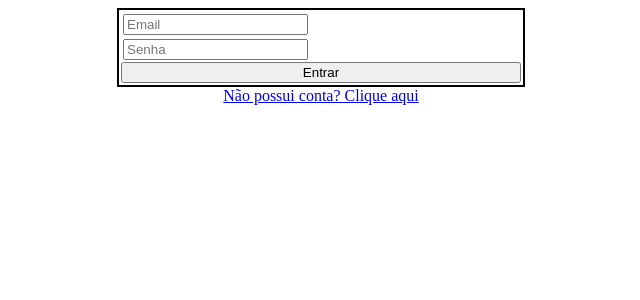
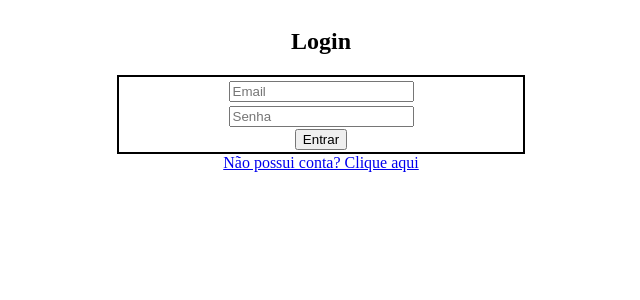
Before and after one commit to DavidSheltonSF/crudFlask, a Flask app: page /login in a window 1280 px wide. Shown: the top 300 px of the page, without its empty margins (319-959 px from the left). Run offline with Flask 3, Linux system fonts and the light colour scheme.

Commit message:
Update edit.html, login.html, register.html: Add h1 tag

```diff
--- a/templates/edit.html
+++ b/templates/edit.html
@@ -10,6 +10,7 @@
 </head>
 <body>
     <section class="flex-center column-container">
+        <h1>Edit</h1>
         <div class="form-container">
             <form class="site-form" action="http://127.0.0.1:5000/edit/{{usuario.email}}" enctype="multipart/form-data" method="POST">
                 <span class="input-container">
--- a/templates/login.html
+++ b/templates/login.html
@@ -10,8 +10,9 @@
 </head>
 <body>
     <section class="flex-center column-container">
+        <h1>Login</h1>
         <div class="form-container">
-            <form class="site-form" action="http://127.0.0.1:5000/login" method="POST">
+            <form class="site-form flex-center column-container" action="http://127.0.0.1:5000/login" method="POST">
                 <span class="input-container">
                     <input type="email" name="useremail" id="inputemail" placeholder="Email" required>
                 </span>
--- a/templates/register.html
+++ b/templates/register.html
@@ -10,6 +10,7 @@
 </head>
 <body>
     <section class="flex-center column-container">
+        <h1>Register</h1>
         <div class="form-container">
             <form class="site-form" action="http://127.0.0.1:5000/register" enctype="multipart/form-data" method="POST">
                 <span class="input-container">
```
